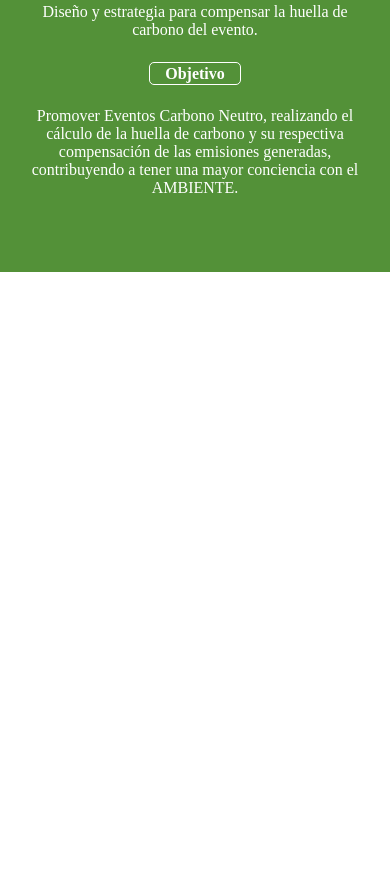
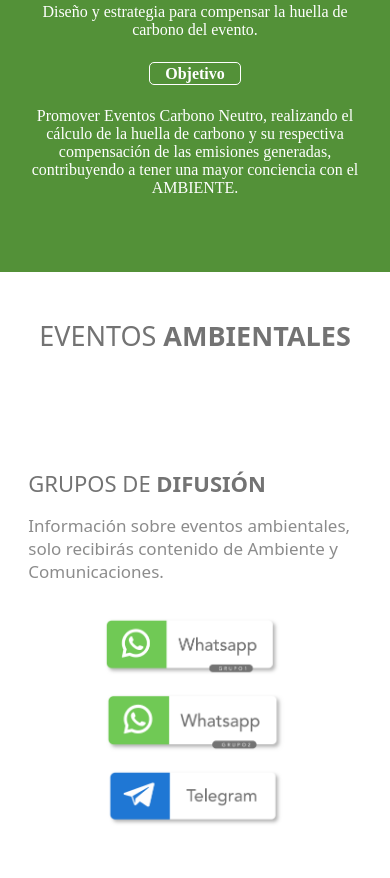
Before and after one commit to IvanVargass/PaginaWeb-AmbienteYComunicaciones, a plain HTML site: page index.html in a window 390 px wide. Shown: the part 5860-6738 px from the top of the page. Before the commit the page ends 6132 px from the top, so only its background shows below. Drawn offline with nearby package versions, Linux system fonts and the light colour scheme; a web font is replaced by a local one.

Commit message:
Sección grupo de difusión responsive lista

```diff
--- a/css/style.css
+++ b/css/style.css
@@ -285,7 +285,35 @@ html {
   margin-left: -5px;
 }
 
+/*------------------- Eventos Ambientales -------------------*/
+.eventos-ambientales{
+  padding: 3em 0;
+}
 
+.eventos-ambientales h2{
+  font-size: 50px;
+  color: var(--color-gris-oscuro);
+  font-weight: 500;
+}
+
+/*------------------- Grupos de Difusión -------------------*/
+.grupos-difusion{padding: 3em 0;}
+
+.grupos-difusion h2{
+  font-size: 40px;
+  color: var(--color-gris-oscuro);
+  font-weight: 500;
+}
+
+.grupos-difusion p{
+  font-size: 25px;
+  color: var(--color-gris-intermedio);
+  font-weight: 400;
+}
+
+.grupos-difusion img{
+  width: 100%;
+}
 
 /*------------------- Media Querys -------------------*/
 @media(max-width: 1920px){
@@ -327,6 +355,10 @@ html {
   .carbono-neutro h2{font-size: 135px;}
   .carbono-neutro img{width: 150px; left: 70%;}
 
+  .eventos-ambientales h2{font-size: 45px;}
+
+  .grupos-difusion h2{font-size: 36px;}
+  .grupos-difusion p{font-size: 22px;}
 }
 
 @media(max-width: 1400px){
@@ -356,6 +388,8 @@ html {
   .asesoria h2 span{ font-size: 22px;}
   .asesoria .items-asesoria img{width: 70px;}
   .asesoria .items-asesoria div:first-child img{width: 52px;}
+
+  .grupos-difusion img{width: 80%;}
 }
 
 @media(max-width: 1200px){
@@ -397,6 +431,12 @@ html {
   .carbono-neutro h3{ font-size: 26px; }
   .carbono-neutro h4{ font-size: 18px; }
   .carbono-neutro img{width: 110px; left: 77%;}
+
+  .eventos-ambientales h2{font-size: 40px;}
+
+  .grupos-difusion h2{font-size: 30px;}
+  .grupos-difusion p{font-size: 20px;}
+  .grupos-difusion img{width: 90%;}
 }
 
 @media(max-width: 1100px){
@@ -465,6 +505,12 @@ html {
   .carbono-neutro h3{font-size: 24px;}
   .carbono-neutro p, .carbono-neutro span {font-size: 18px;}
   .carbono-neutro img{width: 100px;}
+
+  .eventos-ambientales h2{font-size: 30px;}
+
+  .grupos-difusion p{font-size: 19px;}
+  .grupos-difusion h2{font-size: 25px;}
+  .grupos-difusion img{width: 95%;}
 }
 
 @media(max-width: 768px){
@@ -501,6 +547,8 @@ html {
   .asesoria .items-asesoria img{width: 80px; padding-bottom: 0.5em;}
   .asesoria .items-asesoria div:first-child img{width: 58px;}
   .asesoria .items-asesoria div{padding: 1em 0 1.7em 0;}
+
+  .grupos-difusion img{width: 80%;}
 }
 
 @media(max-width: 640px){
@@ -570,6 +618,12 @@ html {
   .carbono-neutro h3{font-size: 20px; letter-spacing: 12px;}
   .carbono-neutro h4{font-size: 15px;}
   .carbono-neutro p, .carbono-neutro span{font-size: 16px;}
+
+  .eventos-ambientales h2{font-size: 27px;}
+
+  .grupos-difusion h2{font-size: 23px;}
+  .grupos-difusion p{font-size: 17px;}
+  .grupos-difusion img{width: 70%;}
 }
 
 @media(max-width: 540px){
@@ -596,7 +650,7 @@ html {
 
   .servicios .produccion h2 span {font-size: 35px;}
 
-
+  .grupos-difusion img{width: 75%;}
 }
 
 @media(max-width: 420px){
@@ -615,6 +669,8 @@ html {
 
   .carbono-neutro h2{font-size: 65px; letter-spacing: -5px;}
 
+  .grupos-difusion h2{font-size: 22px;}
+  .grupos-difusion img{width: 85%;}
 }
 
 @media(max-width: 360px){
--- a/index.html
+++ b/index.html
@@ -447,6 +447,39 @@
     </div> -->
     <!-- Calendario Ambiental -->
 
+    <!-- Eventos Ambientales -->
+    <div class="row eventos-ambientales sin-m">
+      <div class="col-12">
+        <h2 class="text-center">EVENTOS <b>AMBIENTALES</b></h2>
+      </div>
+    </div>
+    <!-- Eventos Ambientales -->
+
+    <!-- Grupos de Difusión -->
+    <div class="row grupos-difusion d-flex justify-content-center sin-m">
+      <div class="col-11 col-xl-11 col-xxl-9 sin-p">
+        <div class="row sin-m pt-4 d-flex justify-content-center">
+          <div class="col-12 col-lg-11 col-xl-11 col-xxl-8">
+            <h2 class="pb-3">GRUPOS DE <b>DIFUSIÓN</b></h2>
+            <p>Información sobre eventos ambientales, solo recibirás contenido de Ambiente y
+              Comunicaciones.</p>
+            <div class="row sin-m pt-4 pt-sm-5 d-flex justify-content-center">
+              <div class="col-8 col-sm-6 col-md-4 sin-p d-flex justify-content-center align-items-center pt-2 pt-sm-0">
+                <img src="img/Whatsapp-Grupo-1.PNG" alt="Whatsapp Grupo 1">
+              </div>
+              <div class="col-8 col-sm-6 col-md-4 sin-p  d-flex justify-content-center align-items-center pt-2 pt-sm-0">
+                <img src="img/Whatsapp-Grupo-2.PNG" alt="Whatsapp Grupo 2">
+              </div>
+              <div class="col-8 col-sm-6 col-md-4 sin-p  d-flex justify-content-center align-items-center pt-2 pt-sm-3 pt-md-0">
+                <img src="img/Telegram.PNG" alt="Telegram">
+              </div>
+            </div>
+          </div>
+        </div>
+      </div>
+    </div>
+    <!-- Grupos de Difusión -->
+
     <!-- Bootstrap JS V5.2.1 -->
     <script src="https://cdn.jsdelivr.net/npm/bootstrap@5.2.1/dist/js/bootstrap.bundle.min.js" integrity="sha384-u1OknCvxWvY5kfmNBILK2hRnQC3Pr17a+RTT6rIHI7NnikvbZlHgTPOOmMi466C8" crossorigin="anonymous"></script>
   </body>
```
Also changed, not shown: img/Telegram.PNG (added), img/Whatsapp-Grupo-1.PNG (added), img/Whatsapp-Grupo-2.PNG (added).
